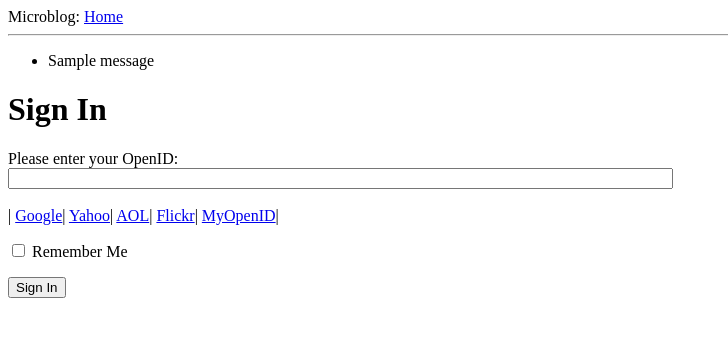
After one commit to yuttana76/microblog, a Flask app: page /login in a window 1280 px wide. The commit adds this page. Shown: the top 337 px of the page, without its empty margins (0-728 px from the left). Run offline with Flask 2, Linux system fonts and the light colour scheme; one stand-in notice (Sample message) is shown.

Commit message:
The Flask Mega-Tutorial, Part III: Web Forms

```diff
--- a/app/__init__.py
+++ b/app/__init__.py
@@ -1,4 +1,6 @@
 from flask import Flask
 
 app = Flask(__name__)
+app.config.from_object('config')
+
 from app import views
--- /dev/null
+++ b/app/forms.py
@@ -0,0 +1,7 @@
+from flask_wtf import Form
+from wtforms import StringField, BooleanField
+from wtforms.validators import DataRequired
+
+class LoginForm(Form):
+    openid = StringField('openid', validators=[DataRequired()])
+    remember_me = BooleanField('remember_me', default=False)
--- a/app/templates/base.html
+++ b/app/templates/base.html
@@ -1,4 +1,5 @@
 <html>
+
 <head>
   {% if title %}
   <title>{{ title }} - microblog</title>
@@ -6,9 +7,19 @@
   <title>Welcome to microblog</title>
   {% endif %}
 </head>
+
 <body>
   <div>Microblog: <a href="/index">Home</a></div>
-      <hr>
-      {% block content1 %}{% endblock %}
+  <hr> {% with messages = get_flashed_messages() %}
+  {% if messages %}
+  <ul>
+    {% for message in messages %}
+    <li>{{ message }} </li>
+    {% endfor %}
+  </ul>
+  {% endif %}
+  {% endwith %}
+  {% block content %}{% endblock %}
 </body>
+
 </html>
--- /dev/null
+++ b/app/templates/login.html
@@ -0,0 +1,38 @@
+<!-- extend from base layout -->
+{% extends "base.html" %}
+
+{% block content %}
+
+<script type="text/javascript">
+    function set_openid(openid, pr)
+    {
+        u = openid.search('<username>')
+        if (u != -1) {
+            // openid requires username
+            user = prompt('Enter your ' + pr + ' username:')
+            openid = openid.substr(0, u) + user
+        }
+        form = document.forms['login'];
+        form.elements['openid'].value = openid
+    }
+</script>
+
+  <h1>Sign In</h1>
+  <form action="" method="post" name="login">
+      {{ form.hidden_tag() }}
+      <p>
+          Please enter your OpenID:<br>
+          {{ form.openid(size=80) }}<br>
+
+          {% for error in form.openid.errors %}
+          <span style="color: red;">[{{ error }}]</span>
+          {% endfor %}<br>
+
+          |{% for pr in providers %}
+            <a href="javascript:set_openid('{{ pr.url }}','{{ pr.name }}');">{{pr.name}}</a>|
+          {% endfor %}
+      </p>
+      <p>{{ form.remember_me }} Remember Me</p>
+      <p><input type="submit" value="Sign In"></p>
+  </form>
+{% endblock %}
--- a/app/views.py
+++ b/app/views.py
@@ -1,5 +1,6 @@
-from flask import render_template
+from flask import render_template, flash, redirect
 from app import app
+from .forms import LoginForm
 
 @app.route('/')
 @app.route('/index')
@@ -15,3 +16,14 @@ def index():
     }
     ]
     return render_template('index.html',title='Home',user=user,posts=posts)
+
+@app.route('/login',methods=['GET','POST'])
+def login():
+    form = LoginForm()
+
+    if form.validate_on_submit():
+        flash('Login requested for OpenID="%s", remember_me=%s' %
+              (form.openid.data, str(form.remember_me.data)))
+        return redirect('/index')
+
+    return render_template('login.html',title='Sign In',form=form,providers=app.config['OPENID_PROVIDERS'])
```
Also changed, not shown: app/templates/index.html (+7 -5 lines), config.py (added, +9 -0 lines). Lines whose indentation alone changed are shown as unchanged.
